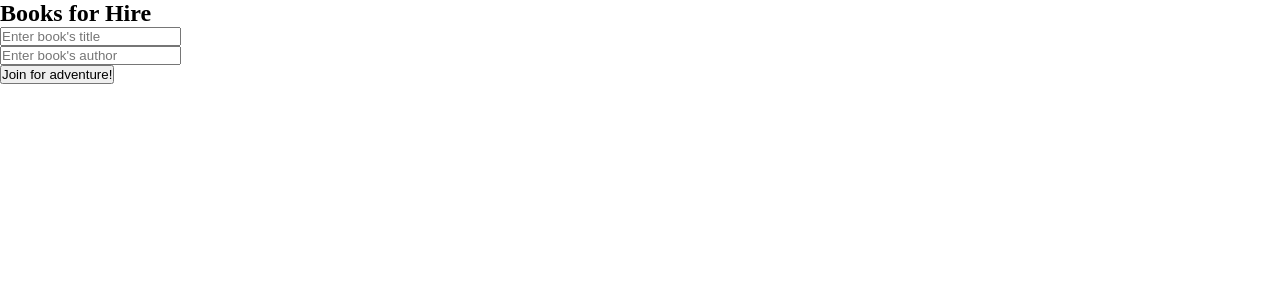
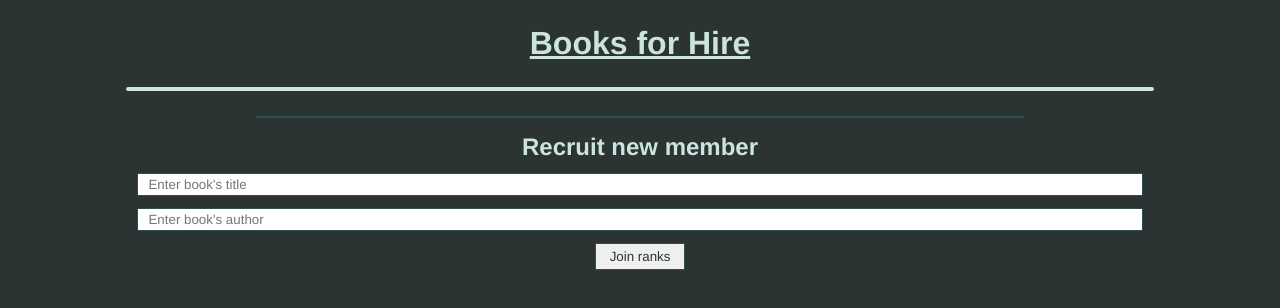
Before and after one commit to uuukiiiyooo/booksList, a website: page index.html in a window 1280 px wide. Drawn offline with Linux system fonts and the light colour scheme.

Commit message:
Add styles

```diff
--- a/css/style.css
+++ b/css/style.css
@@ -1,4 +1,93 @@
 * {
   margin: 0;
   padding: 0;
+  font-family: 'Franklin Gothic Medium', 'Arial Narrow', Arial, sans-serif;
 }
+
+body {
+  background-color: #2c3333;
+}
+
+header {
+  display: flex;
+  flex-direction: column;
+  align-items: center;
+  text-decoration: underline;
+  color: #cbe4de;
+  padding: 25px 0 25px;
+}
+
+#listDisplay {
+  display: flex;
+  flex-direction: column;
+  align-items: center;
+}
+
+#listDisplay ul {
+  width: 80%;
+  margin: 0 0 25px;
+  border: 2px solid #cbe4de;
+  border-radius: 4px;
+}
+
+#listDisplay li {
+  display: flex;
+  justify-content: space-between;
+  align-items: center;
+  padding: 10px 15px;
+  list-style: none;
+  line-height: 18px;
+  color: #cbe4de;
+  background-color: #2e4f4f;
+}
+
+#listDisplay li:nth-child(2n) {
+  background-color: #0e8388;
+}
+
+#listDisplay span {
+  width: 80%;
+}
+
+#listDisplay button {
+  width: 90px;
+  height: 27px;
+  border-radius: 7px;
+  border: 1px solid #2e4f4f;
+  color: #2c3333;
+}
+
+#divider {
+  width: 60%;
+  height: 2px;
+  margin: auto;
+  background-color: #2e4f4f;
+}
+
+#inputData {
+  display: flex;
+  flex-direction: column;
+  align-items: center;
+  margin: auto;
+  width: 80%;
+}
+
+#inputData h2 {
+  padding: 15px 0 12px;
+  color: #cbe4de;
+}
+
+#inputData input {
+  margin: 0 0 12px;
+  padding: 0 10px;
+  width: 96%;
+  height: 21px;
+  border: 1px solid #2e4f4f;
+}
+
+#inputData button {
+  width: 90px;
+  height: 27px;
+  border: 1px solid #2e4f4f;
+  color: #2c3333;
+}
--- a/index.html
+++ b/index.html
@@ -8,16 +8,21 @@
   <title>Books For Hire</title>
 </head>
 <body>
-  <section>
+  <header>
     <h1>Books for Hire</h1>
+  </header>
+
+  <section id="listDisplay">
+    <ul id="bookList"></ul>
   </section>
 
-  <ul id="bookList"></ul>
+  <div id="divider"></div>
 
   <section id="inputData">
-    <input id="bookTitle" aria-label="Enter book's title" name="booksTitle" type="text" placeholder="Enter book's title" required><br>
-    <input id="bookAuthor" aria-label="Enter book's author" name="booksAuthor" type="text" placeholder="Enter book's author" required><br>
-    <button id="submitButton" type="submit">Join for adventure!</button>
+    <h2>Recruit new member</h2>
+    <input id="bookTitle" aria-label="Enter book's title" name="booksTitle" type="text" placeholder="Enter book's title" required>
+    <input id="bookAuthor" aria-label="Enter book's author" name="booksAuthor" type="text" placeholder="Enter book's author" required>
+    <button id="submitButton" type="submit">Join ranks</button>
   </section>
 
   <script src="/js/arrangeBooks.js"></script>
--- a/js/arrangeBooks.js
+++ b/js/arrangeBooks.js
@@ -30,9 +30,9 @@ class BookShelf {
     const singleBook = document.createElement('li');
     singleBook.setAttribute('id', `${book.title}-${book.author}`);
     const bookPrint = document.createElement('span');
-    bookPrint.innerHTML = `${book.title}<br>${book.author}<br>`;
+    bookPrint.innerHTML = `${book.title} by ${book.author}<br>`;
     const removeButton = document.createElement('button');
-    removeButton.innerText = 'Leave team';
+    removeButton.innerText = 'Remove';
     removeButton.addEventListener('click', () => this.removeBook(book.title, book.author));
     singleBook.appendChild(bookPrint);
     singleBook.appendChild(removeButton);
```
